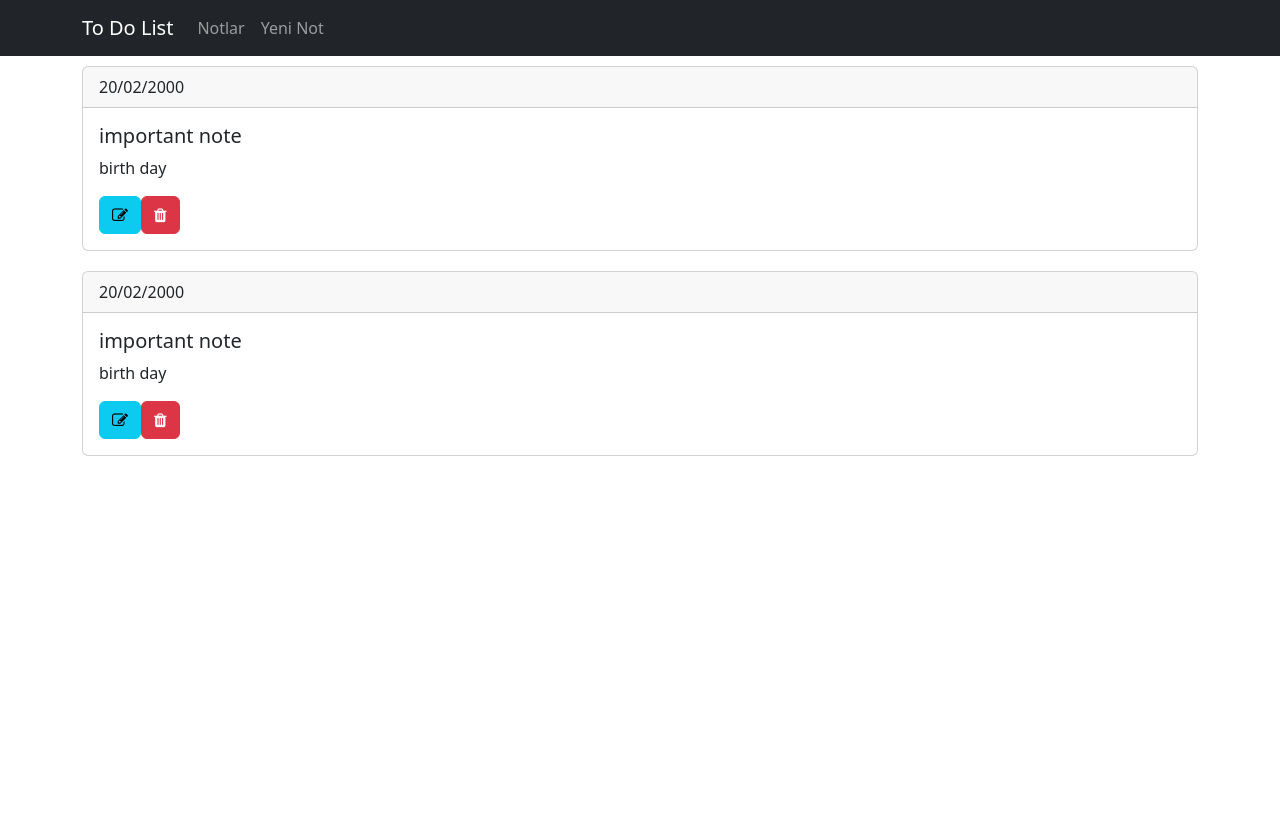
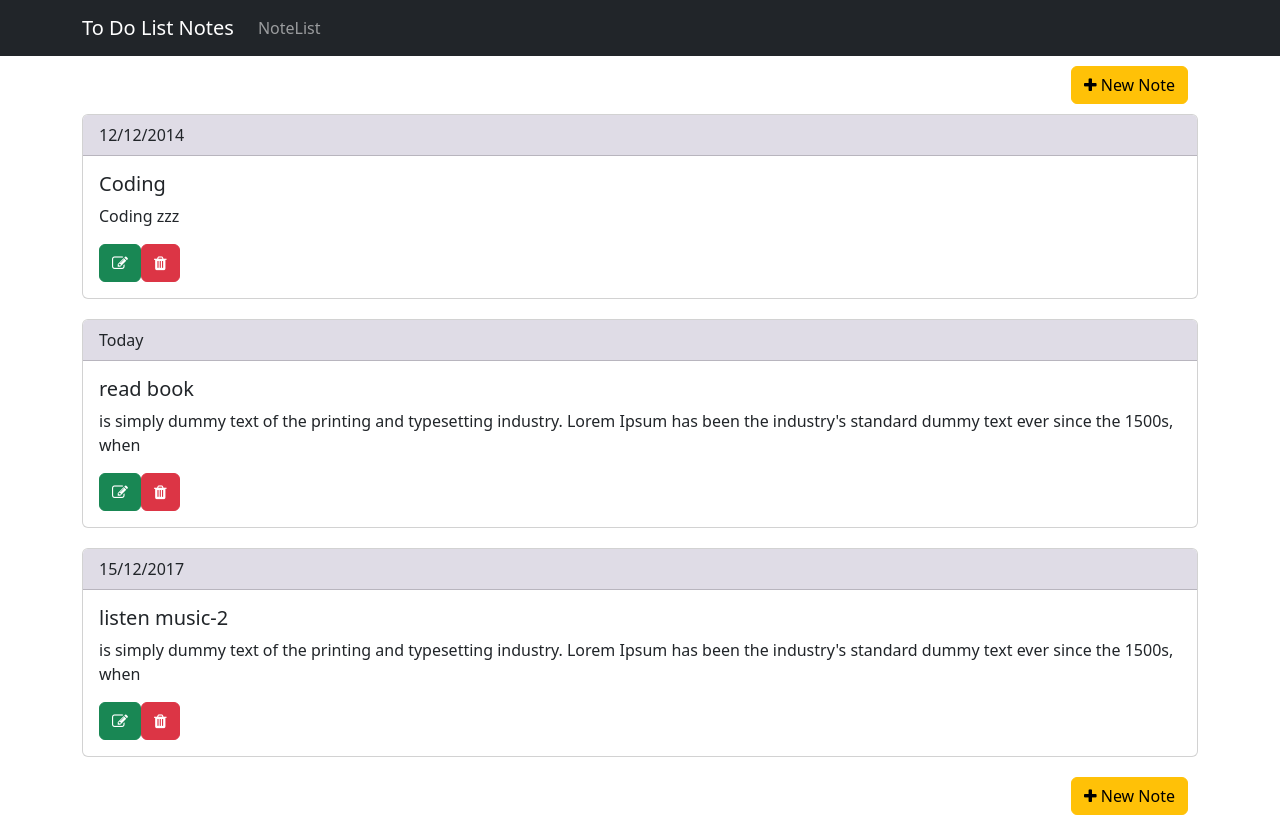
Before and after one commit to zeynepyldrm/React-To-Do-List-Project, a React (Create React App) app: page /notesList in a window 1280 px wide. Shown: the top 817 px of the page. Built offline with nearby package versions, Linux system fonts and the light colour scheme; data requests are answered from the project's data file.

Commit message:
add note working and bugfix

```diff
--- a/db.json
+++ b/db.json
@@ -1,10 +1,22 @@
 {
   "notes": [
     {
-      "date": "20/02/2000",
-      "content": "birth day",
-      "title": "important note",
-      "id": 6
+      "date": "12/12/2014",
+      "content": "Coding zzz",
+      "title": "Coding",
+      "id": 1
+    },
+    {
+      "date": "Today",
+      "content": " is simply dummy text of the printing and typesetting industry. Lorem Ipsum has been the industry's standard dummy text ever since the 1500s, when ",
+      "title": "read book",
+      "id": 2
+    },
+    {
+      "id": 3,
+      "date": "15/12/2017",
+      "content": " is simply dummy text of the printing and typesetting industry. Lorem Ipsum has been the industry's standard dummy text ever since the 1500s, when ",
+      "title": "listen music-2"
     }
   ]
 }
--- a/src/App.js
+++ b/src/App.js
@@ -1,7 +1,7 @@
 
 import React, { Component } from 'react'
-import Nav from './componets/Nav';
-import NoteList from './componets/NoteItems/ListItem/NoteList';
+import Nav from './components/Nav';
+import NoteList from './components/NoteItems/NoteList';
 import { BrowserRouter, Route, Link } from 'react-router-dom';
 
 export default class App extends Component {
--- a/src/componets/Nav.js
+++ b/src/components/Nav.js
@@ -21,17 +21,14 @@ class Nav extends Component {
         return (
             <nav className="navbar navbar-expand-lg navbar-dark bg-dark transparent-nav" style={{marginBottom:"10px"}}>
                 <div className="container">
-                    <a className="navbar-brand" href="#">To Do List</a>
+                    <a className="navbar-brand" href="#">To Do List Notes</a>
                     <button onClick={this.toggleNavbar} className={`${classTwo}`} type="button" data-toggle="collapse" data-target="#navbarResponsive" aria-controls="navbarResponsive" aria-expanded="false" aria-label="Toggle navigation">
                         <span className="navbar-toggler-icon" />
                     </button>
                     <div className={`${classOne}`} id="navbarResponsive">
                         <ul className="navbar-nav ml-auto">
                             <li className="nav-item active">
-                                <Link className="nav-link" to="/">Notlar</Link>
-                            </li>
-                            <li className="nav-item">
-                                <Link className="nav-link" to="/">Yeni Not</Link>
+                                <Link className="nav-link" to="/">NoteList</Link>
                             </li>
                         </ul>
                     </div>
--- /dev/null
+++ b/src/components/NoteItems/AddNote.js
@@ -0,0 +1,28 @@
+import axios from "axios";
+import  {Modal,notes } from "./Modal";
+
+const AddNote = ({ handleClose, id,show}) => {
+
+
+    const saveNewNote =() => {
+        const baseURL = "http://localhost:3333/notes"
+        axios.post(`${baseURL}/`,notes)
+        alert("add note")
+        window.location.reload();
+    }
+    return(
+        <Modal
+        show={show}
+        handleClose={handleClose}
+        date={""}
+        content={""}
+        title={""}
+        id={id}
+        saveNote={saveNewNote}
+        />
+    )
+
+
+
+}
+export default AddNote;
--- a/src/componets/NoteItems/UpdateModal.js
+++ b/src/components/NoteItems/Modal.js
@@ -1,5 +1,3 @@
-import axios from "axios";
-import "bootstrap/dist/css/bootstrap.min.css";
 import { useState } from "react";
 const modalStyle = {
     modal: {
@@ -30,28 +28,22 @@ const modalStyle = {
     }
 }
 
+var notes = {
+}
 
 
-const UpdateModal = ({ handleClose, show, children, date, content, title, id }) => {
+
+const Modal = ({ handleClose, show, children, date, content, title, id, saveNote }) => {
 
     var [date, setDate] = useState(date);
     var [content, setContent] = useState(content);
     var [title, setTitle] = useState(title);
 
-    var notes={
-        date:date,
-        content:content,
-        title:title
-    }
-
-    const saveUpdateNote =() => {
-        const baseURL = "http://localhost:3333/notes"
-        axios.put(`${baseURL}/${id}`,notes)
-        alert("updated notes")
-        notes=null
-        window.location.reload();
-
-
+    notes = {
+        id: id,
+        date: date,
+        content: content,
+        title: title
     }
 
 
@@ -65,10 +57,10 @@ const UpdateModal = ({ handleClose, show, children, date, content, title, id })
     let concatModalCss = Object.assign({}, modalStyle.modal, showHideClassName);
     return (
         <div style={concatModalCss}>
-            <section style={modalStyle.modalMain}>
+            <div style={modalStyle.modalMain}>
                 <div className="modal-content">
-                    <div className="modal-header">
-                        <h5 className="modal-title" id="exampleModalLabel">Update Note</h5>
+                    <div className="modal-header" style={{backgroundColor:"#dfdce6"}}>
+                        <h5 className="modal-title" style={{textAlign:"center"}}>Update Note</h5>
                     </div>
                     <div className="modal-body">
                         <form>
@@ -97,12 +89,13 @@ const UpdateModal = ({ handleClose, show, children, date, content, title, id })
                 </div>
                 <div class="modal-footer">
                     <button type="button" class="btn btn-secondary" data-dismiss="modal" onClick={handleClose}>Close</button>
-                    <button type="button" class="btn btn-primary" onClick={saveUpdateNote}>Save</button>
+                    <button type="button" class="btn btn-primary" onClick={saveNote}>Save</button>
                 </div>
-            </section>
+            </div>
         </div>
     )
 
 
 }
-export default UpdateModal;
+
+export { Modal, notes };
--- a/src/componets/NoteItems/ListItem/NoteCard.js
+++ b/src/components/NoteItems/NoteCard.js
@@ -1,6 +1,6 @@
 /* eslint-disable */
 
-import UpdateModal from '../UpdateModal'
+import UpdateNote from './UpdateNote'
 import React, { Component } from 'react'
 
 import axios from "axios";
@@ -30,7 +30,7 @@ class NoteCard extends Component {
                             window.location.reload();
                             note = null
                         }
-                        )
+                    )
                 }
                 else {
                     console.log("null value")
@@ -39,30 +39,6 @@ class NoteCard extends Component {
 
 
 
-    }
-
-    UpdateNotes = () => {
-        return (
-            <div class="modal" tabindex="-1" role="dialog">
-                <div class="modal-dialog" role="document">
-                    <div class="modal-content">
-                        <div class="modal-header">
-                            <h5 class="modal-title">Modal title</h5>
-                            <button type="button" class="close" data-dismiss="modal" aria-label="Close">
-                                <span aria-hidden="true">&times;</span>
-                            </button>
-                        </div>
-                        <div class="modal-body">
-                            <p>Modal body text goes here.</p>
-                        </div>
-                        <div class="modal-footer">
-                            <button type="button" class="btn btn-primary">Save changes</button>
-                            <button type="button" class="btn btn-secondary" data-dismiss="modal" onClick={() => this.setState({ show: false })}>Close</button>
-                        </div>
-                    </div>
-                </div>
-            </div>
-        )
 
 
     }
@@ -80,13 +56,13 @@ class NoteCard extends Component {
         //const sendUpdateNote;
         return (
 
-            <div className="card" style={{ marginBottom: "20px" }}>{this.props.key}
-                <div className="card-header">{this.props.date}
+            <div className="card" style={{ marginBottom: "20px",position:"static"}}>{this.props.key}
+                <div className="card-header" style={{backgroundColor:"#dfdce6"}}>{this.props.date}
                 </div>
                 <div className="card-body">
                     <h5 className="card-title">{this.props.title}</h5>
                     <p className="card-text">{this.props.content}</p>
-                    <UpdateModal
+                    <UpdateNote
                         show={this.state.show}
                         handleClose={this.hideModal}
                         date={this.props.date}
@@ -94,7 +70,7 @@ class NoteCard extends Component {
                         title={this.props.title}
                         id={this.props.id}
                     />
-                    <button type="button" className="btn btn-info btn-md" onClick={this.showModal}>
+                    <button type="button" className="btn btn-infobtn btn-success" onClick={this.showModal}>
                         <i class="fa fa-edit"></i>
                     </button>
 
--- /dev/null
+++ b/src/components/NoteItems/NoteList.js
@@ -0,0 +1,56 @@
+import React, { Component } from 'react'
+import NoteCard from './NoteCard'
+import AddNote from './AddNote'
+import { notes } from './Modal';
+class NoteList extends Component {
+    constructor(props) {
+        super(props);
+        this.state = { notes: [], addNoteShow: false };
+    }
+
+
+    getNotes = () => {
+        fetch('http://localhost:3333/notes')
+            .then(r => r.json())
+            .then(data => this.setState({ notes: data }))
+    }
+
+    componentDidMount() {
+        this.getNotes()
+    }
+
+    showModal = () => {
+        this.setState({ addNoteShow: true })
+    }
+    hideModal = () => {
+        this.setState({ addNoteShow: false })
+    }
+
+    render() {
+        return (
+            <div className="container">
+                <div class="row">
+                    <div class="col-md-12">
+                        <AddNote
+                            id={notes.lenght}
+                            show={this.state.addNoteShow}
+                            handleClose={this.hideModal} >
+                        </AddNote>
+                        <button type="button" class="btn btn-warning pull-right" style={{ marginBottom: "10px", marginRight: "10px" }}
+                            onClick={this.showModal}
+                        >
+                            <i class="fa fa-plus" aria-hidden="true"></i>  New Note
+                        </button>
+                    </div>
+                </div>
+                {
+                    this.state.notes.map(note => (
+                        <NoteCard title={note.title} date={note.date} content={note.content} key={note.id} id={note.id} />
+                    ))
+                }
+            </div>
+
+        )
+    }
+}
+export default NoteList;
--- /dev/null
+++ b/src/components/NoteItems/UpdateNote.js
@@ -0,0 +1,31 @@
+import axios from "axios";
+import  {Modal,notes } from "./Modal";
+
+
+const UpdateModal = ({ handleClose, show, children, date, content, title, id}) => {
+
+
+
+    const saveUpdateNote =() => {
+        const baseURL = "http://localhost:3333/notes"
+        axios.put(`${baseURL}/${id}`,notes)
+        alert("updated notes")
+        window.location.reload();
+
+
+    }
+
+    return(
+        <Modal
+        show={show}
+        handleClose={handleClose}
+        date={date}
+        content={content}
+        title={title}
+        id={id}
+        saveNote={saveUpdateNote}
+        />
+    )
+
+}
+export default UpdateModal;
--- a/src/componets/NoteItems/ListItem/NoteList.js
+++ /dev/null
@@ -1,32 +0,0 @@
-import React, { Component } from 'react'
-import NoteCard from './NoteCard'
-class NoteList extends Component {
-    constructor(props) {
-        super(props);
-        this.state = { notes: [] };
-    }
-
-
-    getNotes = () => {
-        fetch('http://localhost:3333/notes')
-            .then(r => r.json())
-            .then(data => this.setState({ notes: data }))
-    }
-
-    componentDidMount() {
-        this.getNotes()
-    }
-
-    render() {
-        return (
-            <div className="container">{
-                this.state.notes.map(note => (
-                <NoteCard title={note.title} date={note.date} content={note.content} key={note.id} id={note.id} />
-            ))
-            }
-            </div>
-
-        )
-    }
-}
-export default NoteList;
```
Also changed, not shown: src/componets/NoteItems/UpdateNote.js (deleted, +0 -33 lines), src/componets/NoteItems/modal.css (deleted, +0 -26 lines).
